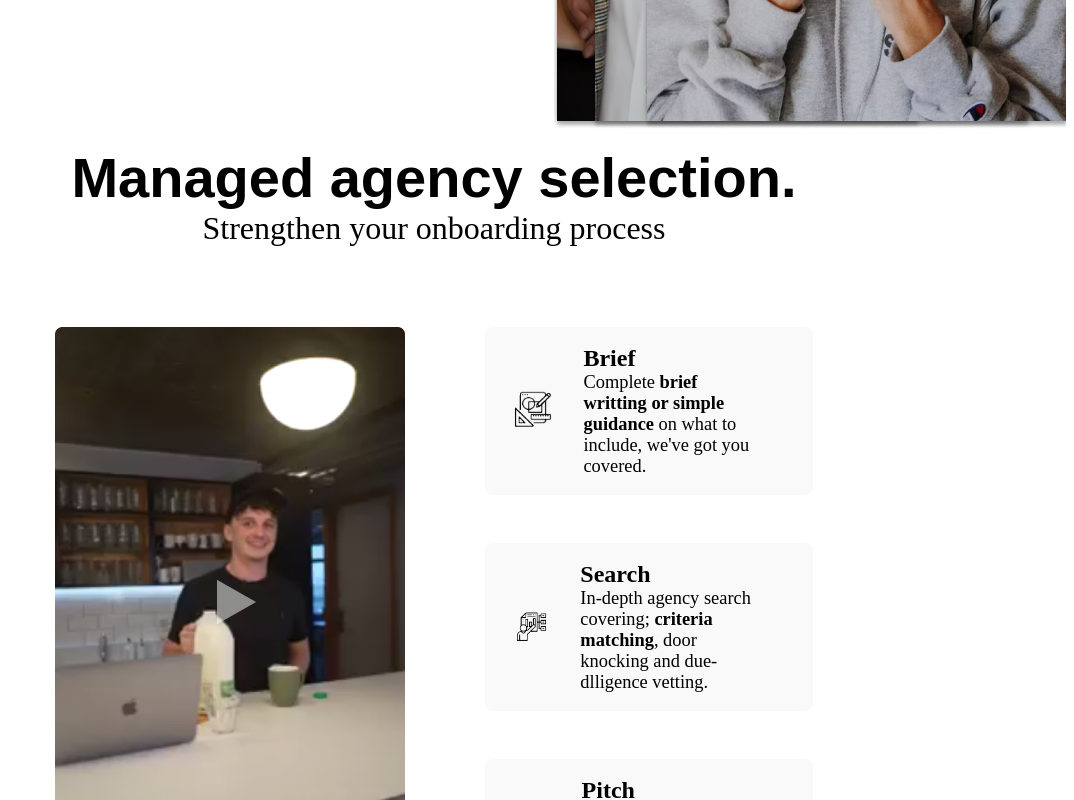
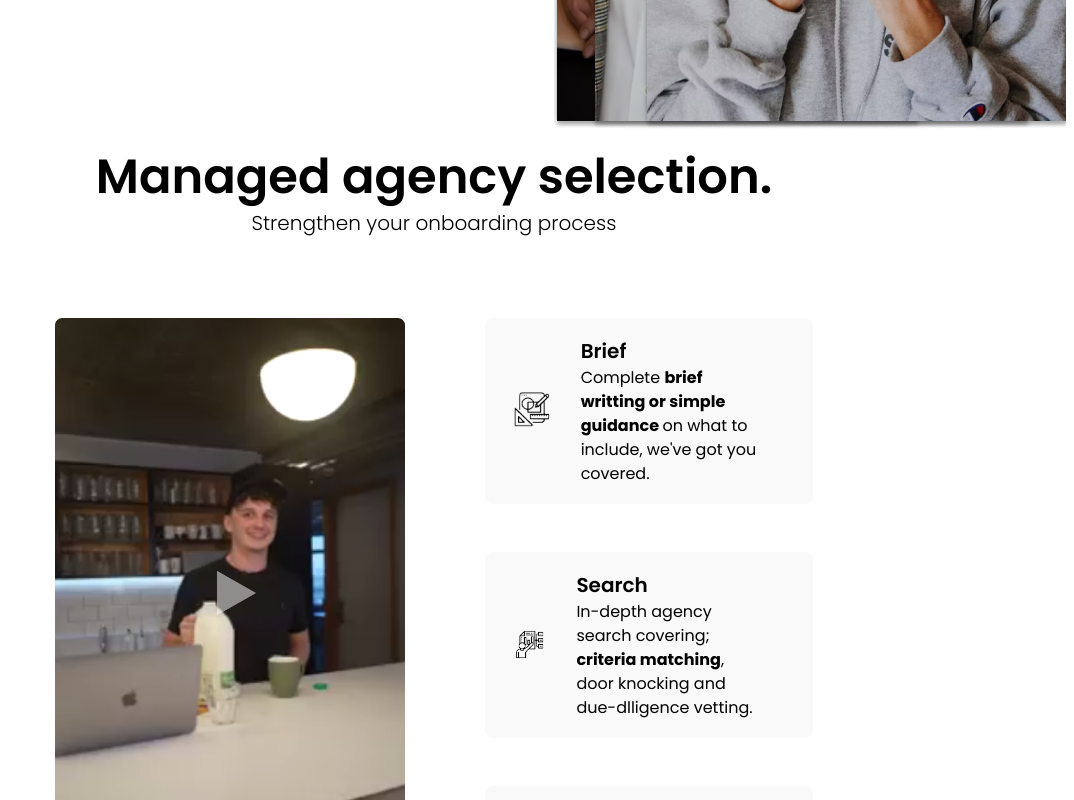
Before and after one commit to dimitrov93/nextJs, a Next.js app: page / in a window 1280 px wide. Shown: the part 740-1540 px from the top of the page, without its empty margins (206-1280 px from the left). Built offline with nearby package versions, Linux system fonts and the light colour scheme.

Commit message:
reused components  to have consistency
Cards - Header + Description
Card - Card info + description
Moved card container into Components -> CardsContainer

```diff
--- a/collections/Card/elements.jsx
+++ b/collections/Card/elements.jsx
@@ -1,5 +1,8 @@
 // Styled elements for the Card go here
 import styled from "styled-components";
+import {
+  SectionSubheading,  SectionParagraph,
+} from "~/components";
 
 export const StyledInfoDiv = styled.div`
   display: flex;
@@ -15,7 +18,7 @@ export const StyledInfoDiv = styled.div`
   }
 `;
 export const InfoDivImg = styled.div`
-  max-width: 70%;
+  max-width: 60%;
 
   @media (max-width: 1024px) {
     max-width: 100%;
@@ -56,22 +59,31 @@ export const CardImage = styled.div`
 
 export const InfoCard = styled.div``;
 
-export const InfoCardHeader = styled.h4`
+export const InfoCardHeader = styled((props) => <SectionSubheading {...props} />)`
   margin: 0;
-  font-size: 1.5rem;
   pointer-events: none;
+  font-weight: 600;
 
   ${CardContainer}:hover & {
     color: blue;
     text-decoration: underline;
   }
-
+  @media (max-width: 1024px) {
+    font-size: 1.5rem;
+    font-weight: 600;
+    width: 90%;
+    letter-spacing: -1px;
+  }
 
 `;
 
-export const InfoCardDesc = styled.p`
-  font-size: 1.15rem;
+export const InfoCardDesc = styled((props) => <SectionParagraph {...props} />)`
+  margin: 0;
   pointer-events: none;
-  margin: 0;
   width: 85%;
+
+  @media (max-width: 1024px) {
+    font-size: 1.1rem;
+    width: 90%;
+  }
 `;
--- /dev/null
+++ b/components/Containers/CardsContainer/CardsContainer.jsx
@@ -0,0 +1,6 @@
+import { StyledCardsContainer } from "./elements";
+
+
+export const CardsContainer = ({...props}) => {
+    return <StyledCardsContainer {...props} />
+}
--- /dev/null
+++ b/components/Containers/CardsContainer/elements.jsx
@@ -0,0 +1,10 @@
+import styled from "styled-components";
+
+export const StyledCardsContainer = styled(({ ...props }) => (
+  <div {...props} />
+))`
+  max-width: 65%;
+  margin: 0 auto;
+  display: flex;
+  flex-direction: column;
+`;
--- /dev/null
+++ b/components/Containers/CardsContainer/index.js
@@ -0,0 +1 @@
+export * from "./CardsContainer";
--- a/components/Containers/index.js
+++ b/components/Containers/index.js
@@ -1 +1,2 @@
 export * from "./SectionContainer";
+export * from "./CardsContainer";
--- a/components/Typography/elements.jsx
+++ b/components/Typography/elements.jsx
@@ -11,9 +11,9 @@ export const StyledSectionBigHeading = styled(forwardRef((props, ref) => <h1 {..
 
 export const StyledSectionHeading = styled(forwardRef((props, ref) => <h2 {...props} ref={ref} />))`
   font-family: Poppins;
+  font-weight: 600;
   font-size: 2.5rem;
   line-height: 4.375rem;
-  font-weight: 600;
 `;
 
 export const StyledSectionSubheading = styled(forwardRef((props, ref) => <h3 {...props} ref={ref} />))`
--- a/sections/Cards/elements.jsx
+++ b/sections/Cards/elements.jsx
@@ -1,37 +1,31 @@
 import styled from "styled-components";
+import {
+  SectionBigHeading,
+  SectionSubheading,
+  CardsContainer
+} from "~/components";
 
-export const StyledSection = styled.div`
-  max-width: 65%;
-  margin: 0 auto;
-  display: flex;
-  flex-direction: column;
+export const StyledSection = styled((props) => <CardsContainer {...props} />)`
+   @media (max-width: 1024px) {
+    max-width: 60%;
+  }
+`
 
-    @media (max-width: 768px) {
-    max-width: 90%;
+
+export const StyledHeader = styled((props) => <SectionBigHeading {...props} />)`
+  margin: 1rem 0px 0px 0px;
+  text-align: center;
+
+  @media (max-width: 1024px) {
+    font-size: 2.5rem;
   }
 `;
 
+export const StyledDescription = styled((props) => <SectionSubheading {...props} />)`
+    margin: 0;
+  text-align: center;
 
-export const StyledHeader = styled.h1`
-  margin: 1rem 0px 0px 0px;
-  font-size: 3.5rem;
-  text-align: center;
-  font-weight: 600;
-  font-family: Arial, Helvetica, sans-serif;
-
-  @media (max-width: 768px) {
-    font-size: 2.5rem;
-  }
-
-`;
-
-export const StyledDescription = styled.h3`
-  margin: 0;
-  font-size: 2rem;
-  text-align: center;
-  font-weight: 100;
-
-  @media (max-width: 768px) {
+  @media (max-width: 1024px) {
     font-size: 1.5rem;
   }
-`;
+`
```
